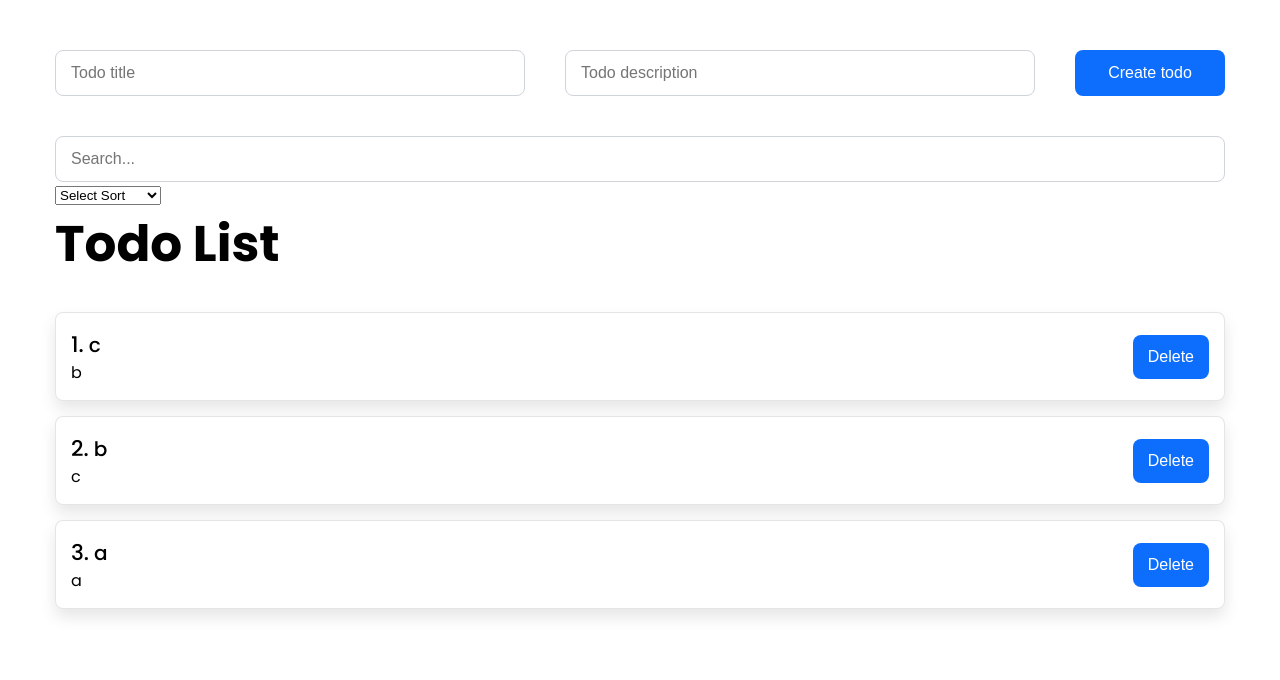
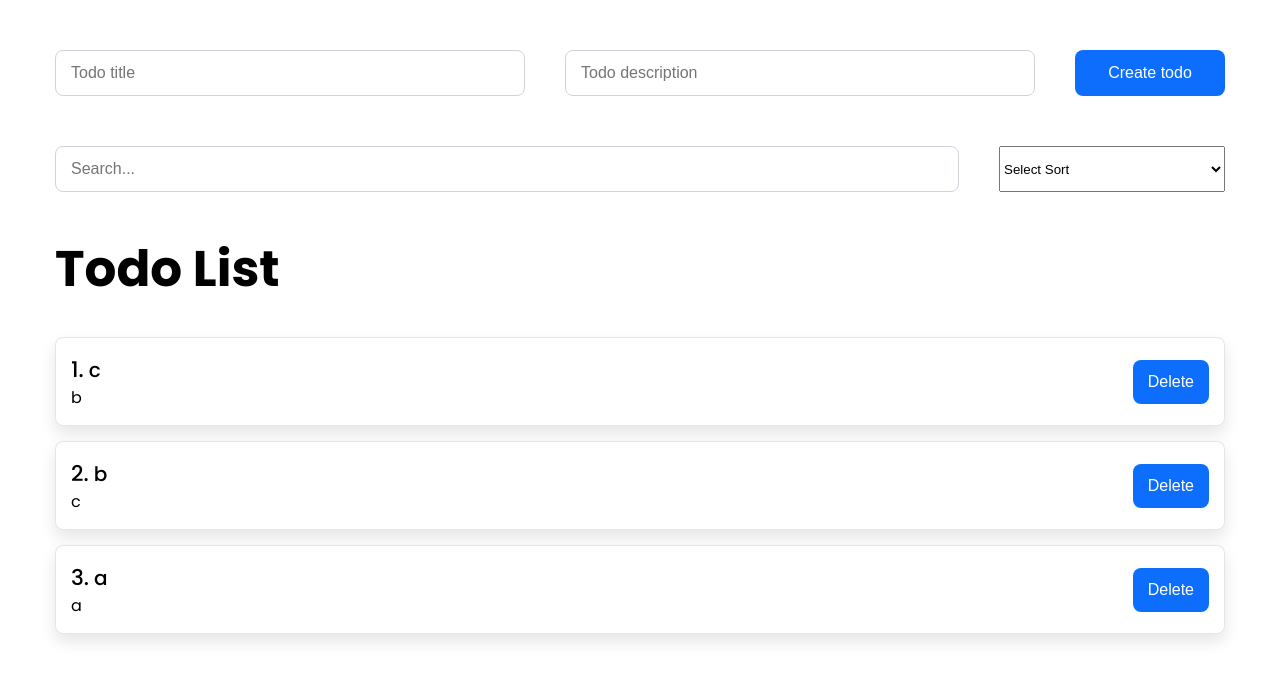
Before and after one commit to DimaChekashov/foxsay-todo, a React (Create React App) app: page / in a window 1280 px wide. Shown: the top 680 px of the page. Built offline with nearby package versions, Linux system fonts and the light colour scheme.

Commit message:
add TodoFilter

```diff
--- a/src/App.tsx
+++ b/src/App.tsx
@@ -1,13 +1,10 @@
 import React, { useMemo, useState } from 'react';
-import { ITodoItem } from './types/types';
+import { ITodoItem, SortFieldType } from './types/types';
 import TodoList from './components/TodoList/TodoList';
 import TodoForm from './components/TodoForm/TodoForm';
+import TodoFilter from './components/TodoFilter/TodoFilter';
 
 import './App.sass';
-import Select from './components/UI/Select/Select';
-import Input from './components/UI/Input/Input';
-
-type SortFieldType = "title" | "body";
 
 const App: React.FC = () => {
   const [todos, setTodos] = useState<ITodoItem[]>([
@@ -25,6 +22,10 @@ const App: React.FC = () => {
     return todos;
   }, [selectedSort, todos]);
 
+  const sortedAndSearchedTodos = useMemo(() => {
+    return sortedTodos.filter(todo => todo.title.toLowerCase().includes(searchQuery));
+  }, [searchQuery, sortedTodos]);
+
   const createTodo = (newTodo: ITodoItem) => {
     setTodos([...todos, newTodo]);
   }
@@ -33,34 +34,14 @@ const App: React.FC = () => {
     setTodos(todos.filter(t => t.id !== todo.id));
   }
 
-  const sortTodos = (sort: string) => {
-    setSelectedSort(sort as SortFieldType);
-  }
-
   return (
     <div className="app">
       <div className="container">
         <TodoForm create={createTodo} />
 
-        <div>
-          <Input
-            type="text"
-            value={searchQuery}
-            onChange={e => setSearchQuery(e.target.value)}
-            placeholder="Search..."
-          />
-          <Select
-            value={selectedSort as string}
-            onChange={sortTodos}
-            noValueLabel="Select Sort"
-            options={[
-              { value: "title", name: "By name" },
-              { value: "body", name: "By description" }
-            ]}
-          />
-        </div>
+        <TodoFilter filter={{ sort: selectedSort, query: searchQuery }} setFilter={{ setSelectedSort, setSearchQuery}} />
 
-        <TodoList remove={removeTodo} todos={sortedTodos} title="Todo List" />
+        <TodoList remove={removeTodo} todos={sortedAndSearchedTodos} title="Todo List" />
       </div>
     </div>
   );
--- /dev/null
+++ b/src/components/TodoFilter/TodoFilter.sass
@@ -0,0 +1,5 @@
+.todo-filter
+    display: grid
+    grid-template-columns: 4fr 1fr
+    column-gap: 40px
+    padding: 10px 0 40px
--- /dev/null
+++ b/src/components/TodoFilter/TodoFilter.tsx
@@ -0,0 +1,41 @@
+import React from 'react';
+import { SortFieldType } from '../../types/types';
+import Input from '../UI/Input/Input';
+import Select from '../UI/Select/Select';
+
+import './TodoFilter.sass';
+
+interface Props {
+  filter: {
+    sort: SortFieldType | undefined;
+    query: string;
+  };
+  setFilter: {
+    setSelectedSort: React.Dispatch<React.SetStateAction<SortFieldType | undefined>>;
+    setSearchQuery: React.Dispatch<React.SetStateAction<string>>;
+  }
+}
+
+const TodoFilter: React.FC<Props> = ({ filter, setFilter }) => {
+  return (
+    <div className="todo-filter">
+      <Input
+        type="text"
+        value={filter.query}
+        onChange={e => setFilter.setSearchQuery(e.target.value)}
+        placeholder="Search..."
+      />
+      <Select
+        value={filter.sort as string}
+        onChange={selectedSort => setFilter.setSelectedSort(selectedSort as SortFieldType)}
+        noValueLabel="Select Sort"
+        options={[
+          { value: "title", name: "By name" },
+          { value: "body", name: "By description" }
+        ]}
+      />
+    </div>
+  )
+}
+
+export default TodoFilter;
--- a/src/types/types.ts
+++ b/src/types/types.ts
@@ -8,3 +8,5 @@ export interface IOption {
     value?: string,
     name: string
 }
+
+export type SortFieldType = "title" | "body";
```
